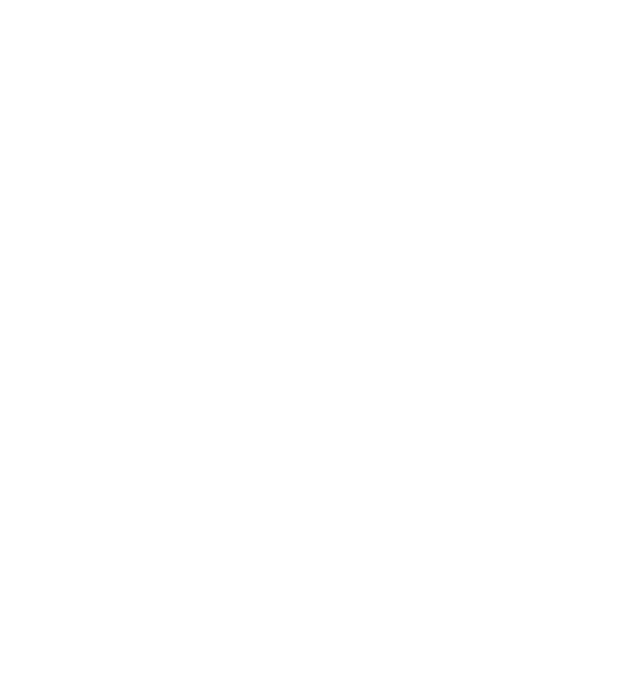
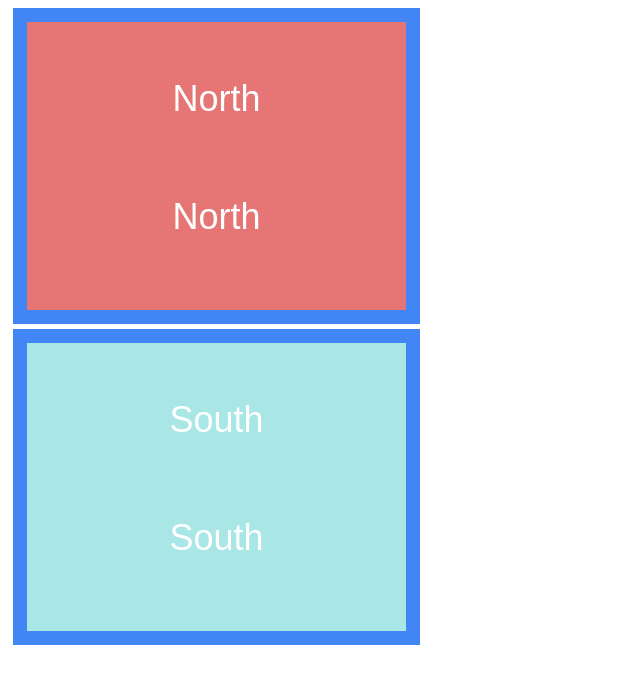
Before and after one commit to green-fox-academy/erikb96, a plain HTML site: page week-01/day-3/exercise 3/index.html in a window 1280 px wide. Shown: the whole page, without its empty margins (0-640 px from the left). Drawn offline with Linux system fonts and the light colour scheme.

Commit message:
feat(css excercises)modified padding

```diff
--- a/week-01/day-3/exercise 3/index.html
+++ b/week-01/day-3/exercise 3/index.html
@@ -8,7 +8,14 @@
     <title>exercise 3</title>
 </head>
 <body>
+  <div class="North">
+      <p>North</p>
+      <p>North</p>
+  </div>
 
-
+  <div class="South">
+    <p>South</p>
+    <p>South</p>
+  </div>
 </body>
 </html>
--- a/week-01/day-3/exercise 3/style.css
+++ b/week-01/day-3/exercise 3/style.css
@@ -0,0 +1,30 @@
+div{
+    border: 14px solid #4285F4;
+    height: 288px;
+    width: 379px;
+    margin: 5px;
+
+}
+body :nth-child(1){
+   background-color: #E67676;
+}
+body :nth-child(2){
+    background-color: #A9E6E6;
+}
+.North p{
+    background-color: #e67676;
+    text-align: center;
+    color:#FFFFFF;
+    font-size: 36px;
+    font-family: Arial, Helvetica, sans-serif;
+    padding: 20px;
+}
+.South p{
+    background-color: #a9e6e6;
+    align-items: middle;
+    text-align: center;
+    color:#FFFFFF;
+    font-size: 36px;
+    font-family: Arial, Helvetica, sans-serif;
+    padding: 20px;
+}
```
